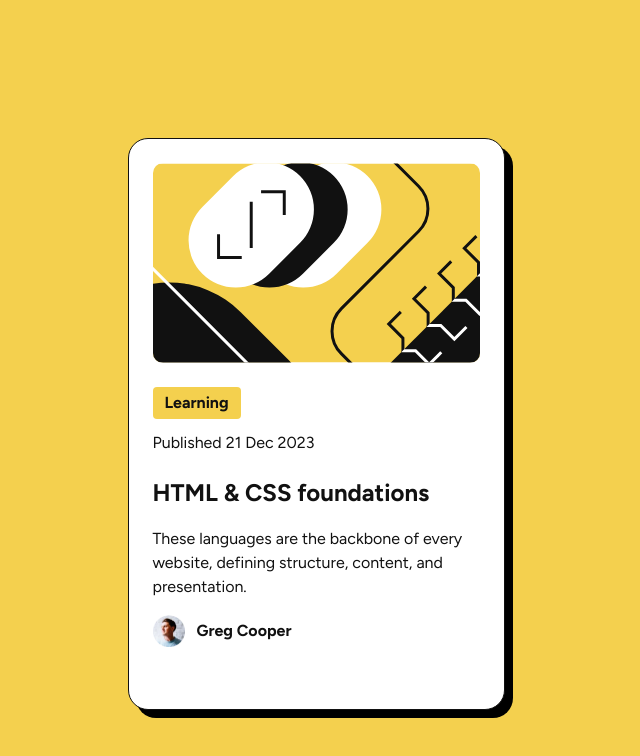
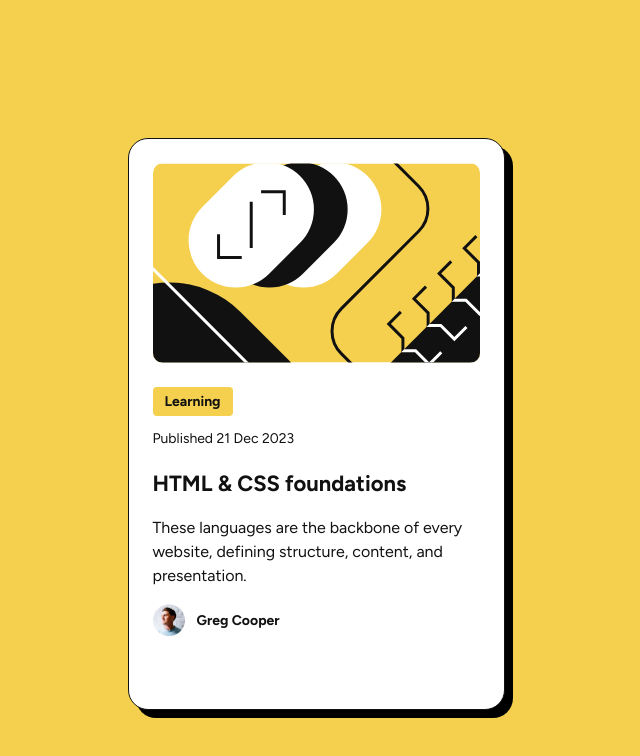
Before and after one commit to ronen-agranat/blog-preview-card, a plain HTML site: page index.html in a window 1280 px wide. Shown: the whole page, without its empty margins (324-964 px from the left). Drawn offline with Linux system fonts and the light colour scheme.

Commit message:
Fix font-size and change heading to level 1

```diff
--- a/index.css
+++ b/index.css
@@ -50,7 +50,7 @@ img.cover {
     background-color: var(--yellow);
     font-family: 'Figtree', sans-serif;
     font-weight: 700;
-    size: 14px;
+    font-size: 14px;
     line-height: 150%;
     letter-spacing: 0;
     padding-top: var(--space-50);
@@ -64,7 +64,7 @@ img.cover {
 
 .date {
     font-family: 'Figtree', sans-serif;
-    size: 14px;
+    font-size: 14px;
     line-height: 150%;
     letter-spacing: 0;
     margin-top: var(--space-150);
@@ -72,22 +72,22 @@ img.cover {
     display: block;
 }
 
-h2 {
+h1 {
     font-family: 'Figtree', sans-serif;
     font-weight: 700;
-    size: 22px;
+    font-size: 22px;
     font-weight: 700;
     line-height: 150%;
     letter-spacing: 0;
     margin-bottom: var(--space-150);
 }
 
-h2:hover {
+h1:hover {
     color: var(--yellow);
     cursor: pointer;
     font-family: 'Figtree', sans-serif;
     font-weight: 700;
-    size: 22px;
+    font-size: 22px;
     font-weight: 700;
     line-height: 150%;
     letter-spacing: 0;
@@ -97,7 +97,7 @@ h2:hover {
 p {
     font-family: 'Figtree', sans-serif;
     font-weight: normal;
-    size: 16px;
+    font-size: 16px;
     line-height: 150%;
     letter-spacing: 0;
 }
@@ -110,7 +110,7 @@ p {
 
     font-family: 'Figtree', sans-serif;
     font-weight: 700;
-    size: 14px;
+    font-size: 14px;
     line-height: 150%;
 
     margin-bottom: var(--space-300);
--- a/index.html
+++ b/index.html
@@ -28,9 +28,9 @@
           Published 21 Dec 2023
         <span>
 
-        <h2>
+        <h1>
           HTML & CSS foundations
-        </h2>
+        </h1>
 
         <p>
           These languages are the backbone of every website, defining structure, content, and presentation.
```
